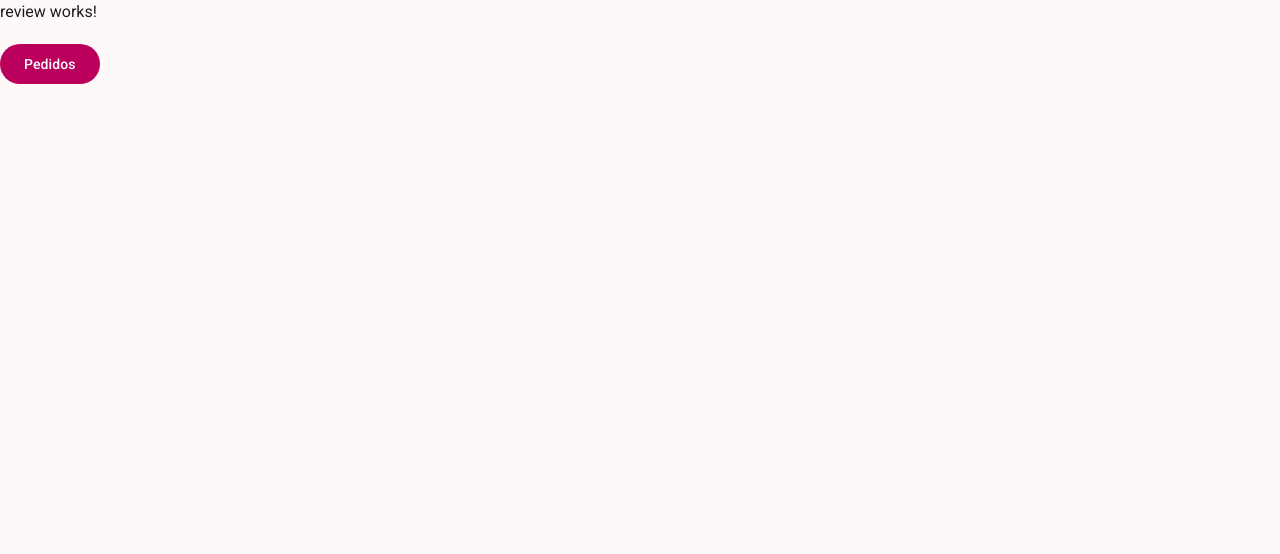
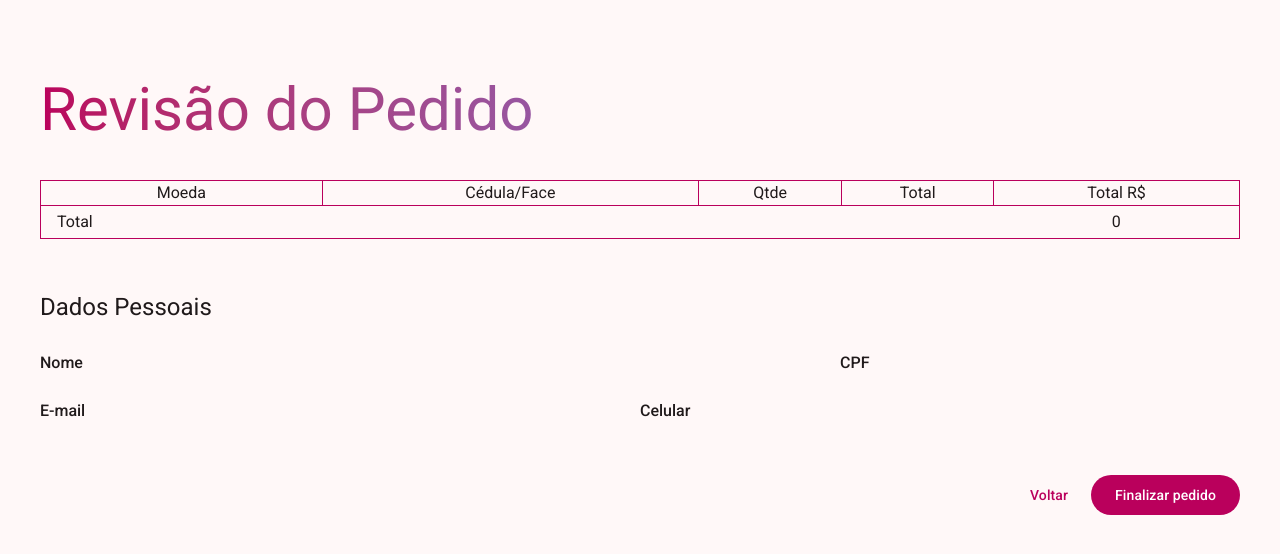
Before and after one commit to grilo-org/20250715_132402_candidato_daviils_casa-de-cambio, an Angular app: page /revisao in a window 1280 px wide. Shown: the top 554 px of the page. Built offline with nearby package versions, Linux system fonts and the light colour scheme.

Commit message:
layout review

```diff
--- a/src/app/components/order/order.component.html
+++ b/src/app/components/order/order.component.html
@@ -1,4 +1,4 @@
-<div class="min-h-screen max-w-[1280px] w-full ml-auto mr-auto pt-20">
+<div class="min-h-screen max-w-[1280px] px-10 w-full ml-auto mr-auto pt-20">
   <h1 class="text-6xl mb-10 bg-clip-text text-transparent bg-gradient-to-r from-primary to-secondary">
     Pedido
   </h1>
--- a/src/app/components/order/order.component.ts
+++ b/src/app/components/order/order.component.ts
@@ -127,7 +127,6 @@ export class OrderComponent implements OnInit {
     })
 
     if (total < 100.00) {
-      alert(total)
       this.alertService.showWarning('O pedido deve ter o mínimo de R$ 100,00 (cem reais) para ser válido.', 'Atenção!');
       return;
     }
--- a/src/app/components/review/review.component.html
+++ b/src/app/components/review/review.component.html
@@ -1,3 +1,76 @@
-<p>review works!</p>
+<div class="min-h-screen max-w-[1280px] px-10 w-full ml-auto mr-auto pt-20">
+  <h1 class="text-6xl mb-10 bg-clip-text text-transparent bg-gradient-to-r from-primary to-secondary">
+    Revisão do Pedido
+  </h1>
 
-<button class="mt-5" mat-flat-button routerLink="/pedido">Pedidos</button>
+  <div class="flex gap-[15px]">
+    <div class="flex-1">
+      <table class="w-full border-collapse border border-primary">
+        <thead>
+        <tr>
+          <td class="border border-primary text-center">Moeda</td>
+          <td class="border border-primary text-center">Cédula/Face</td>
+          <td class="border border-primary text-center">Qtde</td>
+          <td class="border border-primary text-center">Total</td>
+          <td class="border border-primary text-center">Total R$</td>
+        </tr>
+        </thead>
+
+        <tbody>
+          @for (order of items; track order; let i = $index) {
+
+            @for (face of order.faces; track face; let i2 = $index) {
+              <tr>
+                <td class="border border-primary px-4"> {{ order.nome }}</td>
+                <td class="border border-primary text-center">{{ face.face }}</td>
+                <td class="border border-primary p-1 text-center">{{ face.qtde }}</td>
+                <td class="border border-primary text-center">{{ face.totalFace }}</td>
+                <td class="border border-primary text-center">{{ face.totalValue }}</td>
+              </tr>
+            }
+          }
+
+        <tr>
+          <td class="border-primary py-1 px-4">Total</td>
+          <td></td>
+          <td></td>
+          <td></td>
+          <td class="border-primary text-center">{{ totalValue }}</td>
+        </tr>
+        </tbody>
+      </table>
+    </div>
+  </div>
+
+  <h3 class="text-2xl mt-13 mb-7">Dados Pessoais</h3>
+
+  <div class="flex">
+    <dl class="flex-2">
+      <dt class="font-medium">Nome</dt>
+      <dd>{{ this.order.name }}</dd>
+    </dl>
+
+    <dl class="flex-1">
+      <dt class="font-medium">CPF</dt>
+      <dd>{{ this.order.document }}</dd>
+    </dl>
+  </div>
+
+  <div class="flex mt-6">
+    <dl class="flex-1">
+      <dt class="font-medium">E-mail</dt>
+      <dd>{{ this.order.email }}</dd>
+    </dl>
+
+    <dl class="flex-1">
+      <dt class="font-medium">Celular</dt>
+      <dd>{{ this.order.phone }}</dd>
+    </dl>
+  </div>
+
+  <div class="flex justify-end mt-8 gap-[10px]">
+    <button class="mt-5" mat-button routerLink="/pedido">Voltar</button>
+    <button class="mt-5" mat-flat-button (click)="onSave()">Finalizar pedido</button>
+  </div>
+
+</div>
--- a/src/app/components/review/review.component.ts
+++ b/src/app/components/review/review.component.ts
@@ -1,17 +1,66 @@
-import { Component } from '@angular/core';
+import {Component, computed, OnInit} from '@angular/core';
 import {MatButton} from '@angular/material/button';
-import {RouterLink} from '@angular/router';
+import {Router, RouterLink} from '@angular/router';
+import {ReactiveFormsModule} from '@angular/forms';
+import {Items, Order} from '../../core/model/order';
+import {AlertService} from '../../core/services/alert.service';
 
 @Component({
   selector: 'app-review',
   imports: [
     MatButton,
-    RouterLink
+    RouterLink,
+    ReactiveFormsModule
   ],
   templateUrl: './review.component.html',
   standalone: true,
   styleUrl: './review.component.css'
 })
-export class ReviewComponent {
+export class ReviewComponent implements OnInit {
+  order: Order = new Order();
+  items: Items[] = [];
+  totalValue = 0.0;
 
+  constructor(
+    private router: Router,
+    private alertService: AlertService,
+  ) {
+  }
+
+  ngOnInit(): void {
+    if (typeof window !== 'undefined' && typeof localStorage !== 'undefined') {
+      const or = localStorage.getItem('order');
+      if (or != null) {
+        this.order = JSON.parse(or!);
+        this.items = [];
+        this.totalValue = 0.0;
+        this.order.items?.forEach((item) => {
+          let it: Items = new Items();
+          it.faces = [];
+
+          item.faces?.forEach((face) => {
+            if (face.qtde != null && face.qtde > 0) {
+              this.totalValue = this.totalValue + (face.totalValue ?? 0);
+              it.faces?.push(face);
+            }
+          });
+
+          if (it.faces.length > 0) {
+            it.id = item.id;
+            it.nome = item.nome;
+            it.cotacao = item.cotacao;
+            it.totalFace = item.totalFace;
+            it.totalValue = item.totalValue;
+          }
+
+          this.items.push(it);
+        })
+      }
+    }
+  }
+
+  onSave() {
+    this.alertService.showSuccess('O pedido foi finalizado com sucesso.', 'Sucesso!');
+    this.router.navigate(['/']);
+  }
 }
--- a/src/app/core/services/order.service.ts
+++ b/src/app/core/services/order.service.ts
@@ -15,8 +15,9 @@ export class OrderService {
     });
   }
 
-  updateCoins(order: Coin[]) {
-    this.coinsSignal.set(order);
+  updateCoins(coins: Coin[]) {
+    localStorage.setItem('coins', JSON.stringify(coins));
+    this.coinsSignal.set(coins);
   }
 
   getCoinsSignal(): Signal<Coin[] | null> {
@@ -24,6 +25,7 @@ export class OrderService {
   }
 
   updateOrder(order: Order) {
+    localStorage.setItem('order', JSON.stringify(order));
     this.orderSignal.set(order);
   }
 
```
